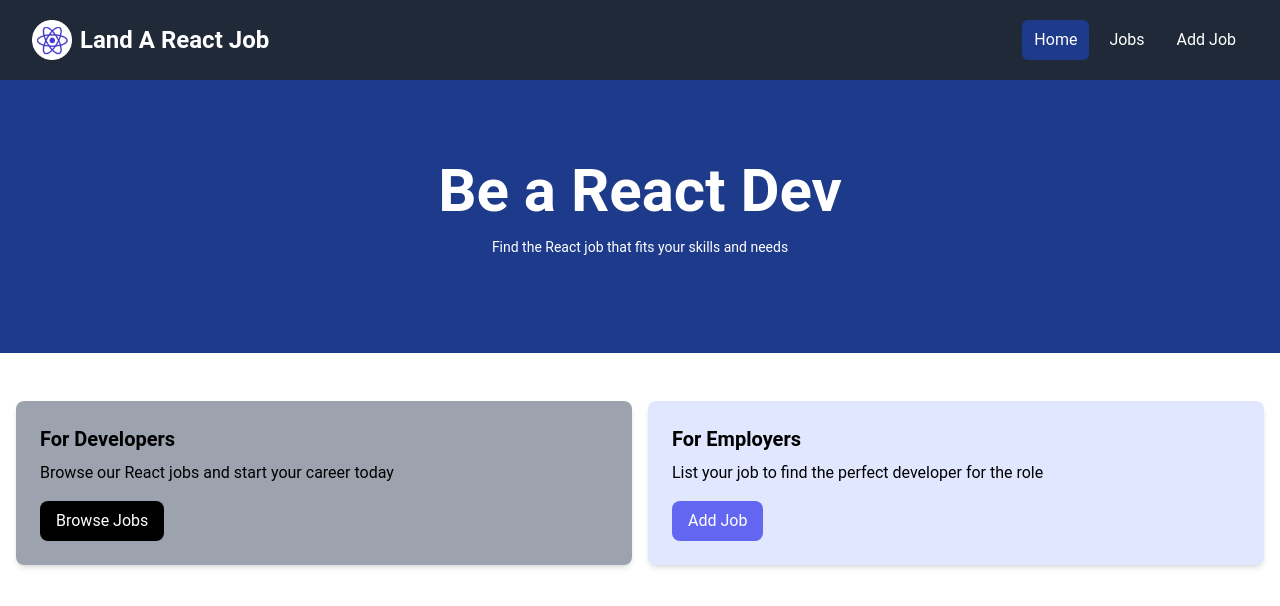
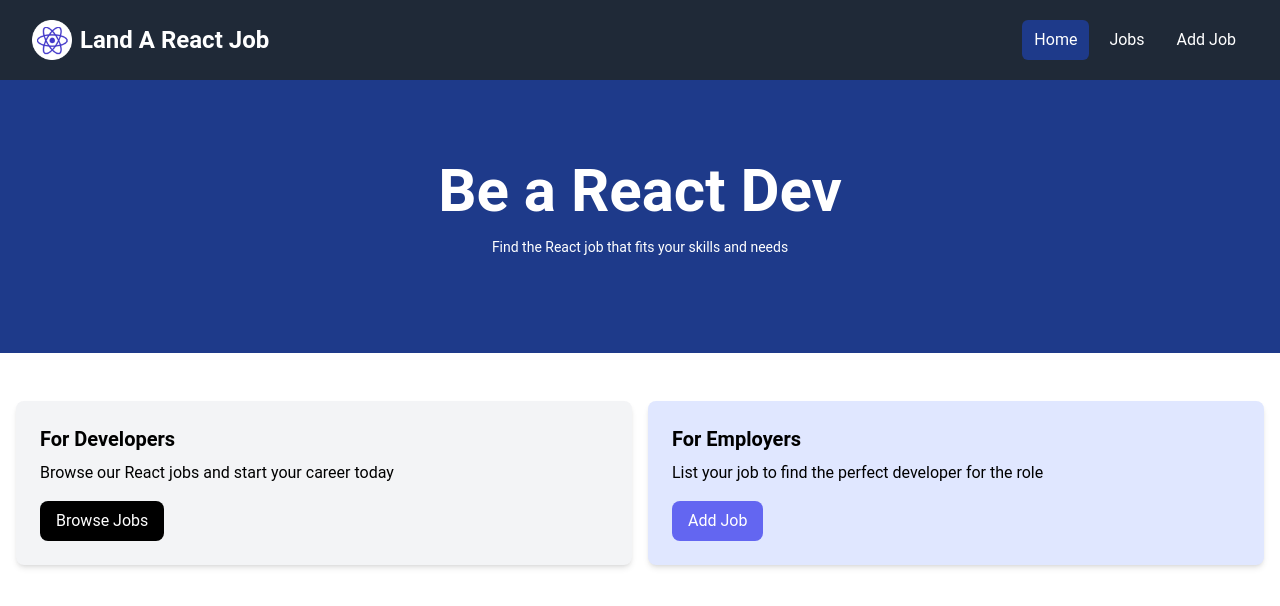
Before and after one commit to amuuo-dev/get-a-job, a React (Vite) app: page / in a window 1280 px wide. Shown: the top 606 px of the page. Built offline with nearby package versions, Linux system fonts and the light colour scheme.

Commit message:
using prop to chenge the stylying

```diff
--- /dev/null
+++ b/src/components/Card.jsx
@@ -0,0 +1,4 @@
+const Card = ({ children, bg = "bg-gray-100" }) => {
+  return <div className={`${bg} p-6 rounded-lg shadow-md`}>{children}</div>;
+};
+export default Card;
--- a/src/components/Page.jsx
+++ b/src/components/Page.jsx
@@ -1,9 +1,10 @@
+import Card from "./Card";
 const Page = () => {
   return (
     <section className="py-4">
       <div className="container-xl lg:container m-auto">
         <div className="grid grid-cols-1 md:grid-cols-2 gap-4 p-4 rounded-lg">
-          <div className="bg-gray-400 p-6 rounded-lg shadow-md">
+          <Card>
             <h2 className="text-xl font-bold">For Developers</h2>
             <p className="mt-2 mb-4">
               Browse our React jobs and start your career today
@@ -14,8 +15,8 @@
             >
               Browse Jobs
             </a>
-          </div>
-          <div className="bg-indigo-100 p-6 rounded-lg shadow-md">
+          </Card>
+          <Card bg="bg-indigo-100">
             <h2 className="text-xl font-bold">For Employers</h2>
             <p className="mt-2 mb-4">
               List your job to find the perfect developer for the role
@@ -26,7 +27,7 @@
             >
               Add Job
             </a>
-          </div>
+          </Card>
         </div>
       </div>
     </section>
```
